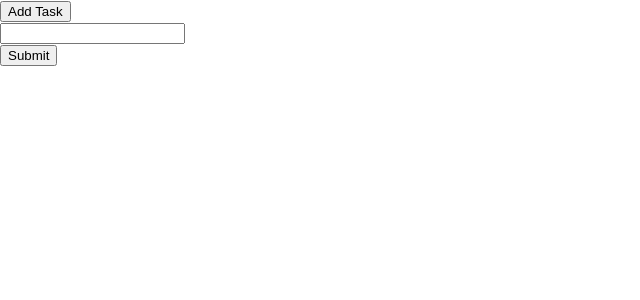
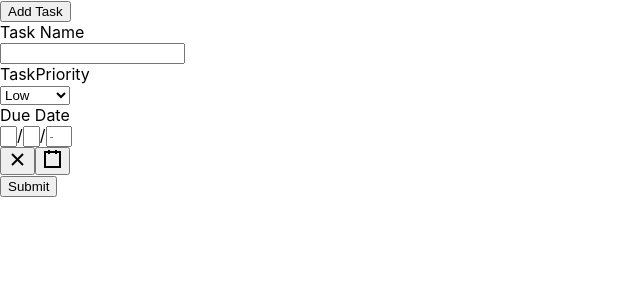
Before and after one commit to benchurch716/react-todo, a React (Create React App) app: page / in a window 1280 px wide. Both pictures are taken after a click on the button "Add Task". Shown: the top 300 px of the page, without its empty margins (0-640 px from the left). Built offline with nearby package versions, Linux system fonts and the light colour scheme.

Commit message:
form submitting with task, priority, and due date

```diff
--- a/package.json
+++ b/package.json
@@ -43,8 +43,14 @@
         "printWidth": 110
     },
     "devDependencies": {
+        "@emotion/react": "^11.8.2",
+        "@emotion/styled": "^11.8.1",
+        "@mui/lab": "^5.0.0-alpha.75",
+        "@mui/material": "^5.5.3",
         "eslint": "^8.12.0",
         "eslint-plugin-react": "^7.29.4",
+        "final-form": "^4.20.6",
+        "react-date-picker": "^8.4.0",
         "react-final-form": "^6.5.9"
     }
 }
--- /dev/null
+++ b/src/components/MyDatePicker.js
@@ -0,0 +1,13 @@
+import React, { useState } from "react";
+import DatePicker from "react-date-picker";
+
+function MyDatePicker(props) {
+    const [value, onChange] = useState(new Date());
+
+    return (
+        <div>
+            <DatePicker minDate={new Date()} onChange={onChange} value={value} {...props} />
+        </div>
+    );
+}
+export default MyDatePicker;
--- a/src/components/NewTask.js
+++ b/src/components/NewTask.js
@@ -1,6 +1,9 @@
+/* eslint-disable react/prop-types */
 import React from "react";
 import Input from "./Input";
+import MyDatePicker from "./MyDatePicker";
 import { Form, Field } from "react-final-form";
+import PriorityPicker from "./PriorityPicker";
 
 const renderInput = ({ input, meta }) => (
     <Input {...input} type="text" errorMessage={meta.touched && meta.error} />
@@ -10,9 +13,9 @@ const onSubmit = values => {
     console.log(JSON.stringify(values));
 };
 
-const required = v => {
+const requiredText = v => {
     if (!v || v === "") {
-        return "This field is required";
+        return "Please give your task a name";
     }
 
     return undefined;
@@ -25,7 +28,39 @@ function NewTask() {
             render={({ handleSubmit }) => (
                 <div id="new-task-container">
                     <form onSubmit={handleSubmit}>
-                        <Field name="task-name" component={renderInput} validate={required} />
+                        <label>
+                            Task Name
+                            <Field name="task-name" component={renderInput} validate={requiredText} />
+                        </label>
+                        Task
+                        <label>
+                            Priority
+                            <Field initialValue="low" name="priority">
+                                {props => (
+                                    <div>
+                                        <PriorityPicker
+                                            name={props.input.name}
+                                            value={props.input.value}
+                                            onChange={props.input.onChange}
+                                        />
+                                    </div>
+                                )}
+                            </Field>
+                        </label>
+                        <label>
+                            Due Date
+                            <Field name="due-date">
+                                {props => (
+                                    <div>
+                                        <MyDatePicker
+                                            name={props.input.name}
+                                            value={props.input.value}
+                                            onChange={props.input.onChange}
+                                        />
+                                    </div>
+                                )}
+                            </Field>
+                        </label>
                         <button type="submit">Submit</button>
                     </form>
                 </div>
--- /dev/null
+++ b/src/components/PriorityPicker.js
@@ -0,0 +1,13 @@
+import React from "react";
+
+function PriorityPicker(props) {
+    return (
+        <select {...props}>
+            <option value="low">Low</option>
+            <option value="medium">Medium</option>
+            <option value="high">High</option>
+        </select>
+    );
+}
+
+export default PriorityPicker;
```
Also changed, not shown: 1 other file (tests, documents, lock files or other folders).
